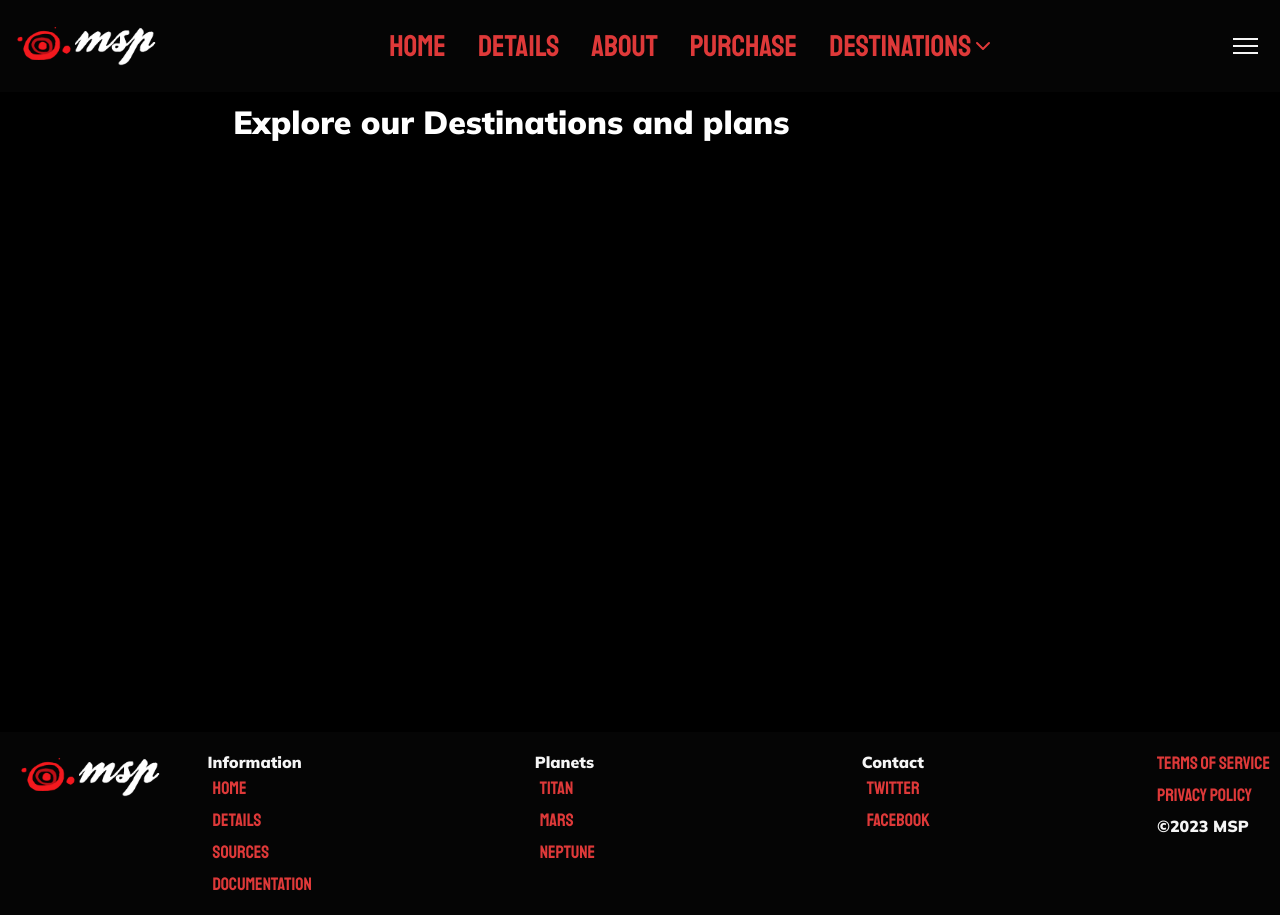
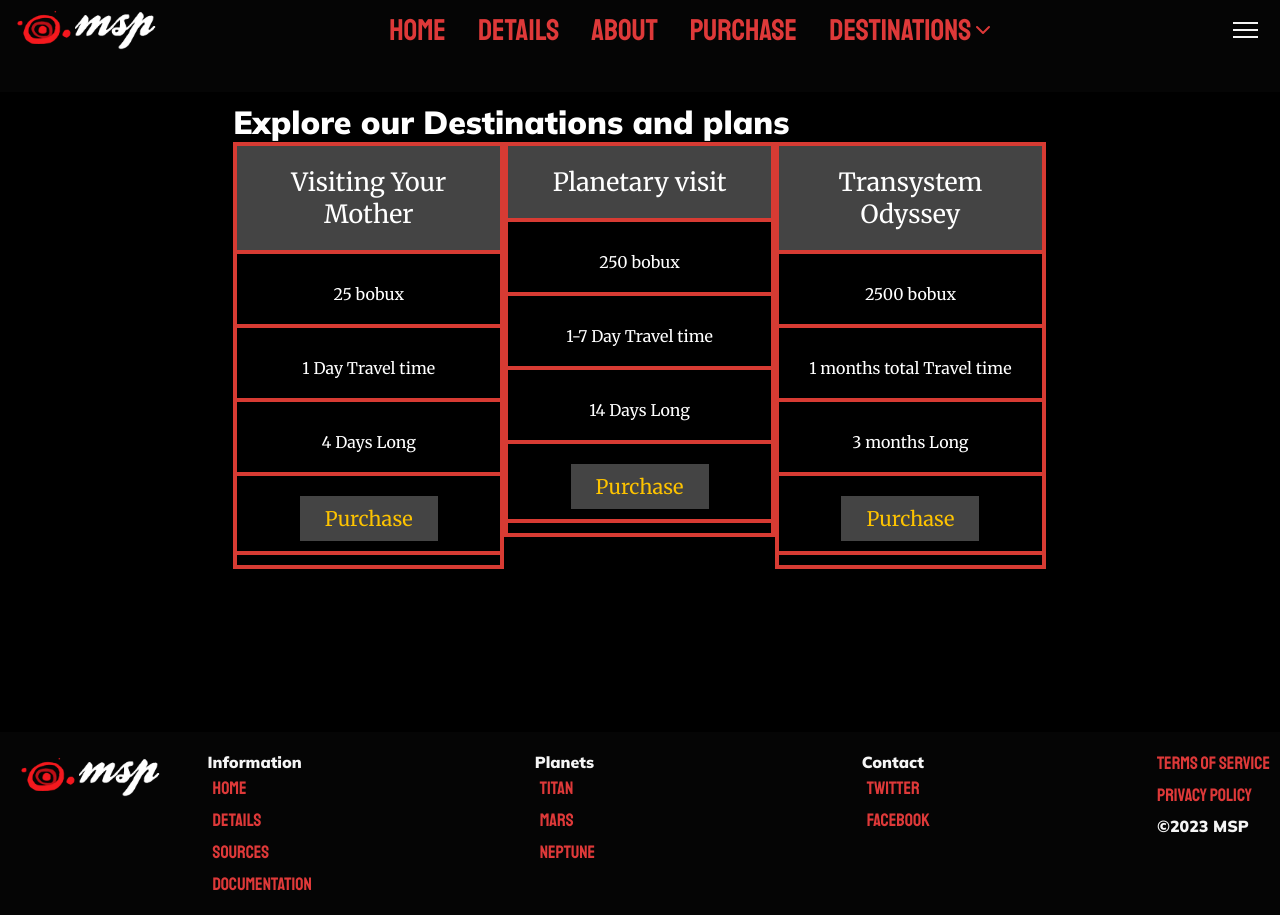
Before and after one commit to leocabbage2008/tsa-space, a React (Create React App) app: page /purchase in a window 1280 px wide. Built offline with nearby package versions, Linux system fonts and the light colour scheme.

Commit message:
Planning with bobux

```diff
--- a/src/assets/css/Layout.css
+++ b/src/assets/css/Layout.css
@@ -22,8 +22,8 @@
 }
 
 .content a {
-  font-size: 23px;
-  color: var(--purple);
+  font-size: 20px;
+  color: #fdc300;
 }
 
 @media screen and (max-width: 768px) {
--- a/src/assets/css/PurchasePage.css
+++ b/src/assets/css/PurchasePage.css
@@ -0,0 +1,50 @@
+*{
+    box-sizing: border-box;
+  }
+.columns {
+    float: left;
+    width: 33.3%;
+    font-family: Merriweather
+    /* padding: 8px; */
+  }
+
+  .price {
+    list-style-type: none;
+    border: 4px solid #d73b33;
+    -webkit-transition: 0.3s;
+    transition: 0.3s;
+  }
+
+  /* .price:hover {
+    box-shadow: 0 8px 12px 0 rgba(0,0,0,0.2)
+  } */
+
+  .price .header {
+    background-color: #444444;
+    color: white;
+    font-size: 25px;
+  }
+
+  .price li {
+    border-bottom: 4px solid #d73b33;
+    padding: 20px;
+    text-align: center;
+  }
+
+  .button {
+
+    background-color: #444444;
+    border: none;
+    color: #fdc300;
+    padding: 10px 25px;
+    text-align: center;
+    text-decoration: none;
+    font-family: Merriweather;
+    font-size: 10px;
+  }
+
+  @media only screen and (max-width: 600px) {
+    .columns {
+      width: 100%;
+    }
+  }
--- a/src/pages/PurchasePage.jsx
+++ b/src/pages/PurchasePage.jsx
@@ -7,7 +7,37 @@ export default function (PurchasePage) {
         <Layout>
             <div className="content">
                 <h1>Explore our Destinations and plans</h1>
+            <div class="columns">
+                    <ul class="price">
+                    <li class="header">Visiting Your Mother</li>
+                    <li>25 bobux</li>
+                    <li>1 Day Travel time</li>
+                    <li>4 Days Long</li>
+                    <li><a href="#" class="button">Purchase</a></li>
+                </ul>
             </div>
+            <div class="columns">
+                    <ul class="price">
+                    <li class="header">Planetary visit</li>
+                    <li>250 bobux</li>
+                    <li>1-7 Day Travel time</li>
+                    <li>14 Days Long</li>
+                    <li><a href="#" class="button">Purchase</a></li>
+                </ul>
+            </div>
+            <div class="columns">
+                    <ul class="price">
+                    <li class="header">Transystem Odyssey</li>
+                    <li>2500 bobux</li>
+                    <li>1 months total Travel time</li>
+                    <li>3 months Long</li>
+                    <li><a href="#" class="button">Purchase</a></li>
+                </ul>
+            </div>
+            </div>
+
+
+
         </Layout>
     );
 }
```
